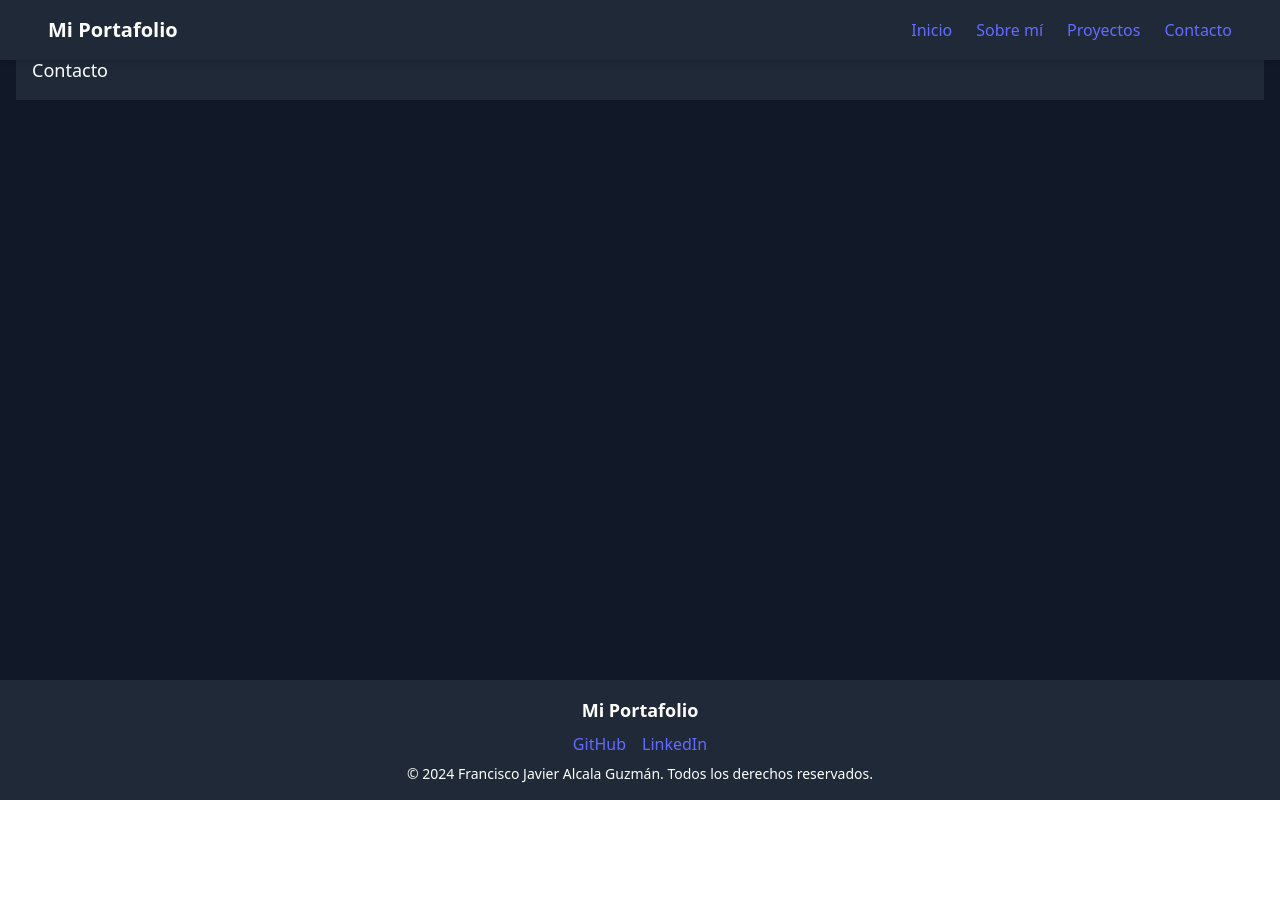
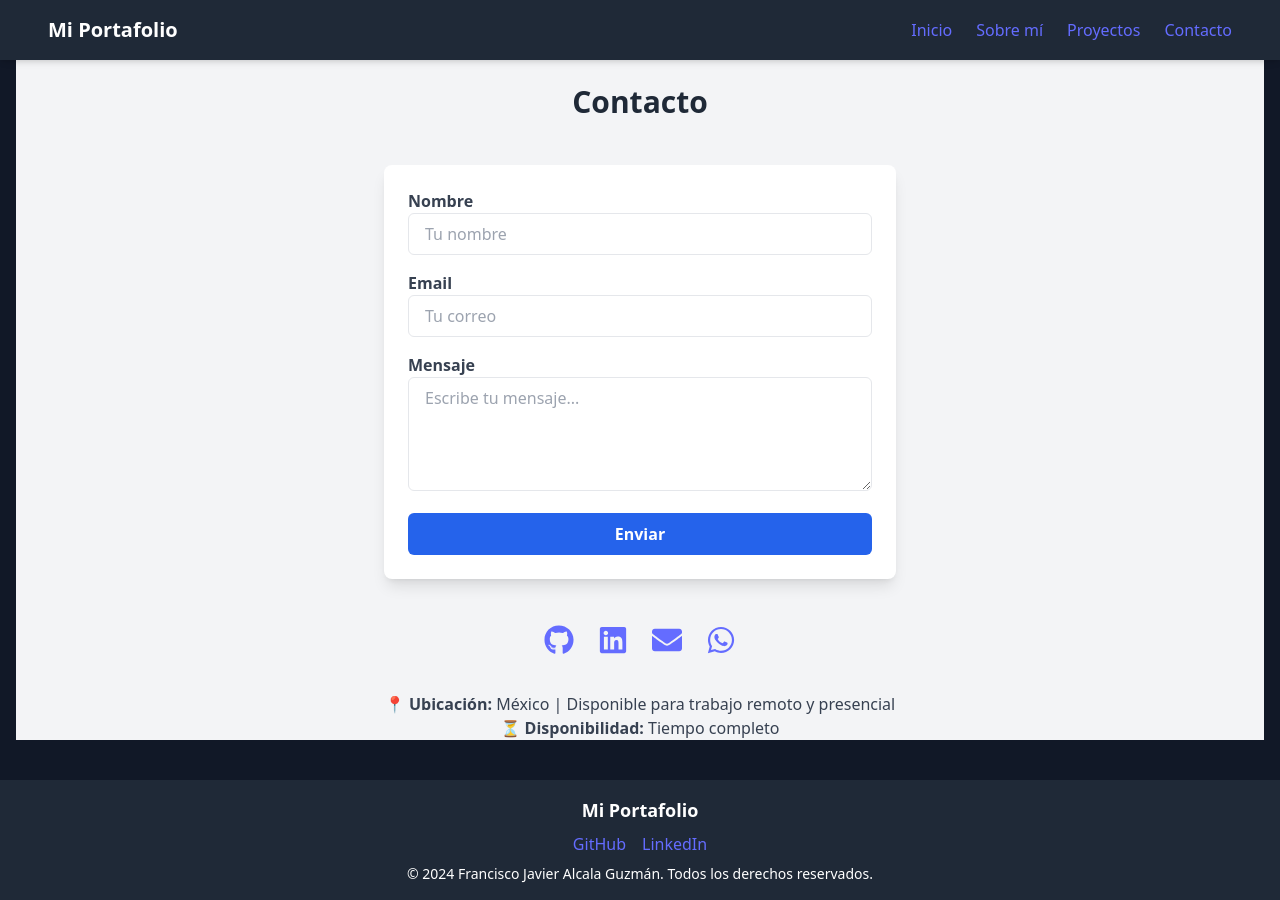
Before and after one commit to FranciscoJALG/Portafolio, a React (Vite) app in the folder portafolio/: page /Portafolio/Contact in a window 1280 px wide. Before the commit the page ends 800 px from the top, so only its background shows below. Built offline with nearby package versions, Linux system fonts and the light colour scheme.

Commit message:
Se creo la seccion de contacto con el formulario de contacto

```diff
--- a/portafolio/package.json
+++ b/portafolio/package.json
@@ -14,6 +14,7 @@
     "@tailwindcss/vite": "^4.0.17",
     "react": "^19.0.0",
     "react-dom": "^19.0.0",
+    "react-icons": "^5.5.0",
     "react-router-dom": "^7.4.1"
   },
   "devDependencies": {
--- a/portafolio/src/Components/Contact.jsx
+++ b/portafolio/src/Components/Contact.jsx
@@ -1,7 +1,56 @@
-export default function Navbar() {
-    return (
-      <nav className="bg-gray-800 p-4">
-        <h1 className="text-white text-lg">Contacto</h1>
-      </nav>
-    );
+import { FaGithub, FaLinkedin, FaEnvelope, FaWhatsapp } from "react-icons/fa";
+
+export default function Contact() {
+  return (
+    <section id="contact" className="flex flex-col min-h-screen items-center justify-between bg-gray-100 pt-36">
+      <h2 className="text-3xl font-bold text-gray-800 mb-6">Contacto</h2>
+
+      {/* Formulario de contacto */}
+      <form action="https://formspree.io/f/mdkewejv" method="POST" className="bg-white shadow-lg rounded-lg p-6 w-full max-w-lg">
+        <div className="mb-4">
+          <label className="block text-gray-700 font-semibold">Nombre</label>
+          <input type="text" name="nombre" className="w-full px-4 py-2 border rounded-md focus:outline-none focus:ring-2 focus:ring-blue-500" placeholder="Tu nombre" required />
+        </div>
+
+        <div className="mb-4">
+          <label className="block text-gray-700 font-semibold">Email</label>
+          <input type="email" name="email" className="w-full px-4 py-2 border rounded-md focus:outline-none focus:ring-2 focus:ring-blue-500" placeholder="Tu correo" required />
+        </div>
+
+        <div className="mb-4">
+          <label className="block text-gray-700 font-semibold">Mensaje</label>
+          <textarea name="mensaje" className="w-full px-4 py-2 border rounded-md focus:outline-none focus:ring-2 focus:ring-blue-500" placeholder="Escribe tu mensaje..." rows="4" required></textarea>
+        </div>
+
+        <button type="submit" className="w-full bg-blue-600 text-white font-bold py-2 rounded-md hover:bg-blue-700 transition">
+          Enviar
+        </button>
+      </form>
+
+
+      {/* Redes sociales */}
+      <div className="mt-6 flex space-x-6 text-gray-600">
+        <a href="https://github.com/franciscojalg" target="_blank" rel="noopener noreferrer" className="hover:text-gray-900">
+          <FaGithub size={30} />
+        </a>
+        <a href="https://linkedin.com/in/francisco-javier-alcala-guzmán-693770325/" target="_blank" rel="noopener noreferrer" className="hover:text-gray-900">
+          <FaLinkedin size={30} />
+        </a>
+        <a href="mailto:tuemail@example.com?subject=Contacto%20desde%20tu%20portafolio&body=Hola,%20quiero%20contactarte!" className="hover:text-gray-900">
+          <FaEnvelope size={30} />
+        </a>
+        <a href="https://wa.me/5213411780393?text=Hola,%20quiero%20contactarte!"
+          target="_blank" rel="noopener noreferrer"
+          className="hover:text-green-900">
+          <FaWhatsapp size={30} />
+        </a>
+
+      </div>
+      <div className="text-center mt-4 text-gray-700">
+        <p>📍 <strong>Ubicación:</strong> México | Disponible para trabajo remoto y presencial</p>
+        <p>⏳ <strong>Disponibilidad:</strong> Tiempo completo</p>
+      </div>
+
+    </section>
+  );
 }
```
Also changed, not shown: 1 other file (tests, documents, lock files or other folders).
